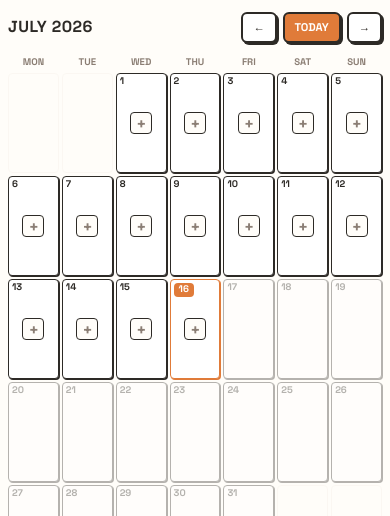
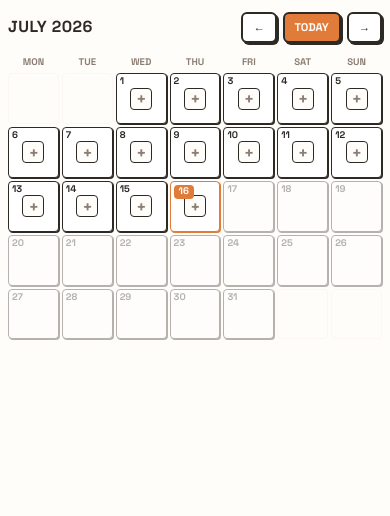
Before and after one commit to jsharonsweety28-ai/Monad, a Flask app: page /memories in a window 390 px wide. Shown: the part 60-576 px from the top of the page. Run offline with Flask 3, Linux system fonts and the light colour scheme; the visitor is signed in with stand-in values (Sample User, id 1); data that the repository does not hold is empty; some libraries are stand-ins or nearby versions.

Commit message:
Revert memories mobile cells to square aspect-ratio
Co-Authored-By: Claude Sonnet 4.6 <noreply@anthropic.com>

```diff
--- a/website/templates/memories.html
+++ b/website/templates/memories.html
@@ -149,8 +149,7 @@
     .square-grid { gap: 3px; }
     .mem-day-labels { gap: 3px; font-size: 0.6rem; }
     .day-square {
-      aspect-ratio: unset;
-      height: 100px;
+      aspect-ratio: 1;
       border-width: 1.5px; box-shadow: 1px 1px 0 var(--text-primary); border-radius: 4px;
     }
     .day-square.today { box-shadow: 1px 1px 0 var(--accent-1); }
```
